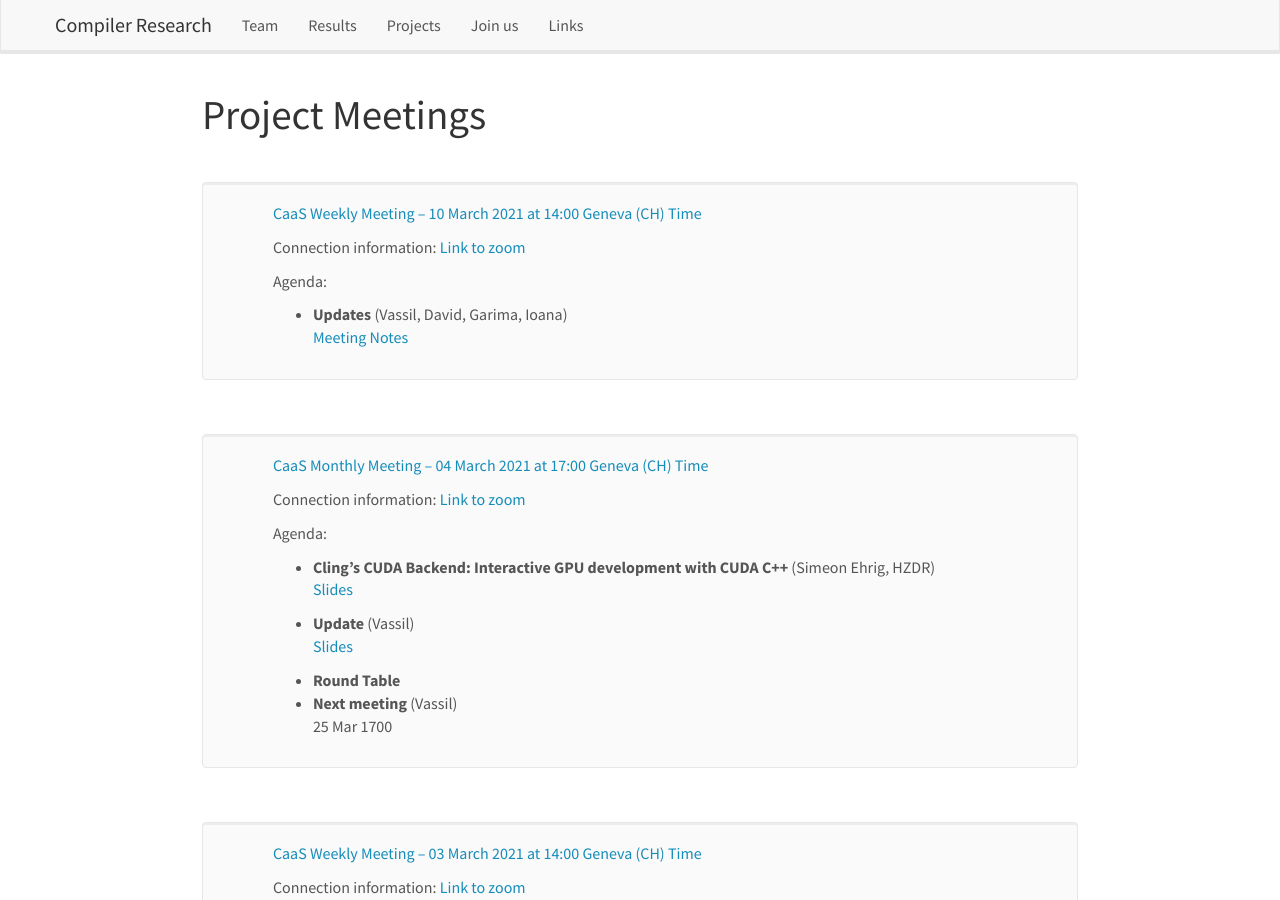
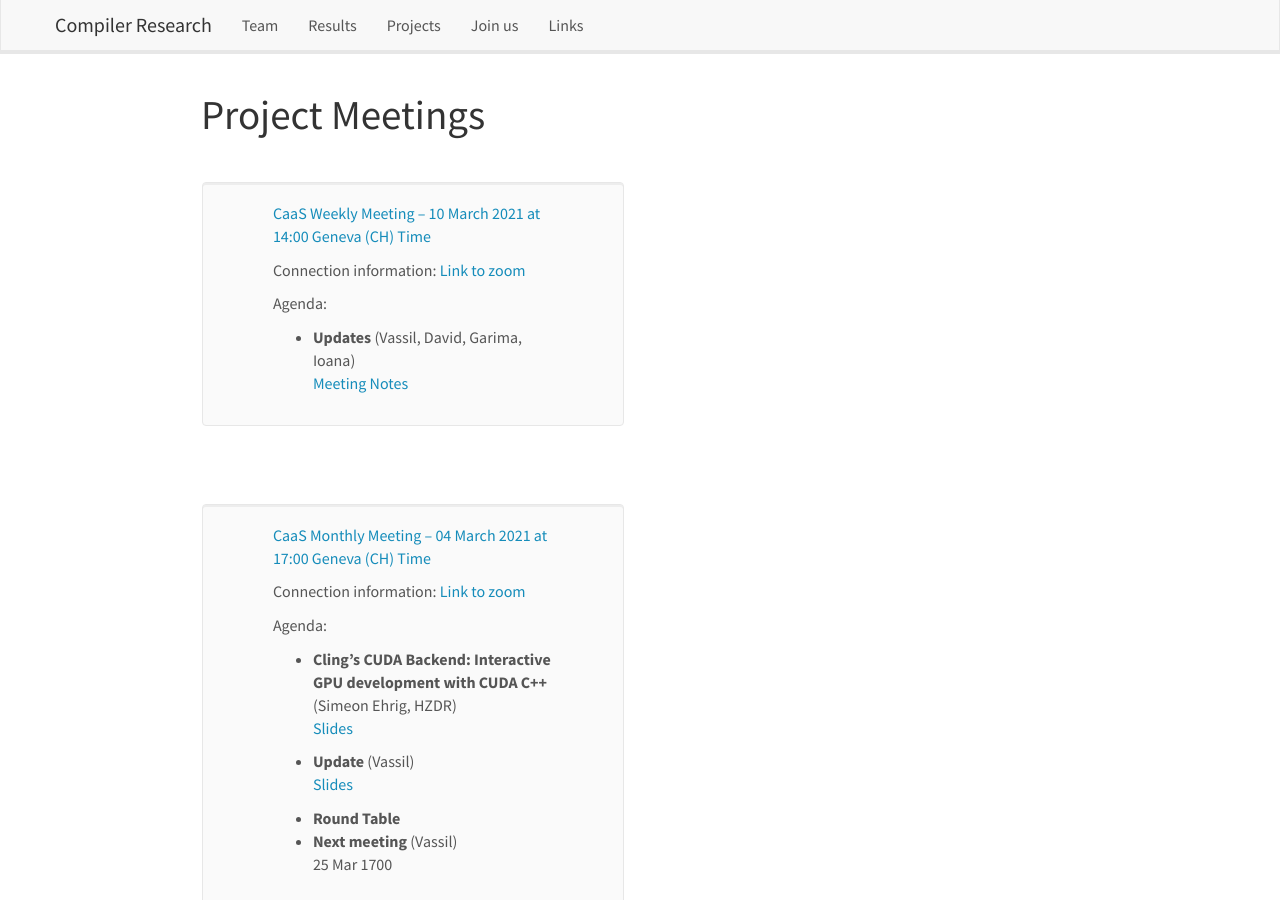
Before and after one commit to vgvassilev/clad, a Jekyll site: the page built from _pages/meetings.md, in a window 1280 px wide and 900 px high. Built offline with Jekyll 4.4.1, drawn with Linux system fonts in a browser that asks for light colours; nearby versions of some CDN libraries.

Commit message:
start to play with meetings

```diff
--- a/_pages/meetings.md
+++ b/_pages/meetings.md
@@ -11,9 +11,15 @@ permalink: /meetings/
 # Project Meetings
 
 {% assign sorted_meetings = site.data.meetinglist | sort: "date" | reverse %}
+{% assign standing_meetings = site.data.standing_meetings %}
 
+{% assign number_printed = 0 %}
 {% for meeting in sorted_meetings %}
+
+<div class="row">
 <span id="{{meeting.label}}">&nbsp;</span>
+
+<div class="col-sm-6 clearfix">
 <div class="well" style="padding-left: 70px; padding-right: 70px">
   <a style="text-decoration:none;" href="#{{meeting.label}}">
     {{ meeting.name }} -- {{ meeting.date | date_to_long_string }} at {{meeting.time_cest}} Geneva (CH) Time
@@ -30,4 +36,10 @@ permalink: /meetings/
    </ul>
 </div>
 </div>
+</div>
+
+{% assign number_printed = number_printed | plus: 1 %}
+
+</div>
+
 {% endfor %}
```
